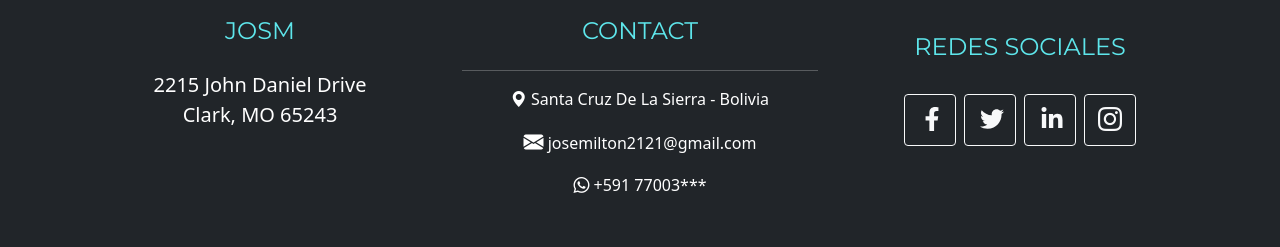
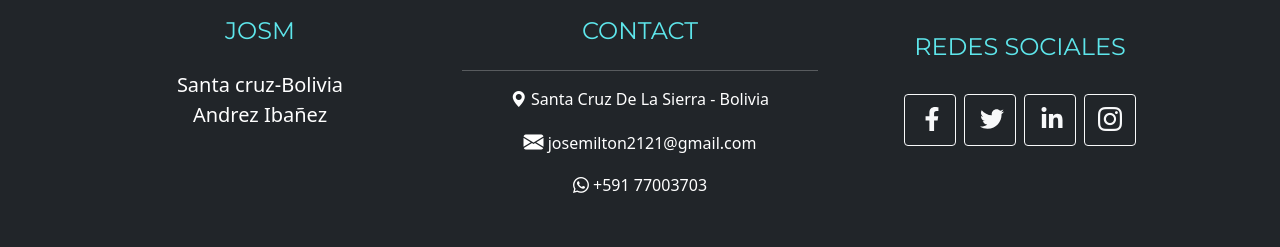
Before and after one commit to JosMGo/portfolio, a website: page index.html in a window 1280 px wide. Shown: the part 3521-3768 px from the top of the page. Drawn offline with nearby package versions, Linux system fonts and the light colour scheme.

Commit message:
segundo commit

```diff
--- a/index.html
+++ b/index.html
@@ -243,9 +243,9 @@
                     <div class="col-lg-4 mb-5 mb-lg-0">
                         <h4 class="text-uppercase mb-4 text-danger ">JosM</h4>
                         <p class="lead mb-0">
-                            2215 John Daniel Drive
+                            Santa cruz-Bolivia
                             <br />
-                            Clark, MO 65243
+                            Andrez Ibañez
                         </p>
                     </div>
 
@@ -256,7 +256,7 @@
                         <p class="text-center"><i class="bi bi-geo-alt-fill"></i> Santa Cruz De La Sierra - Bolivia</p>
                         <!-- <p>Lorem ipsum dolor sit amet consectetur adipisicing elit. Saepe, recusandae?</p> -->
                         <p class="text-center"><i class="fs-5 bi bi-envelope-fill"></i>  josemilton2121@gmail.com</p>
-                        <p class="text-center"><i class="bi bi-whatsapp"></i>  +591 77003*** </p>
+                        <p class="text-center"><i class="bi bi-whatsapp"></i>  +591 77003703 </p>
 
                         <!-- <i class="fs-1 mx-1 fa-brands fa-html5"></i> -->
                     </div>
```
